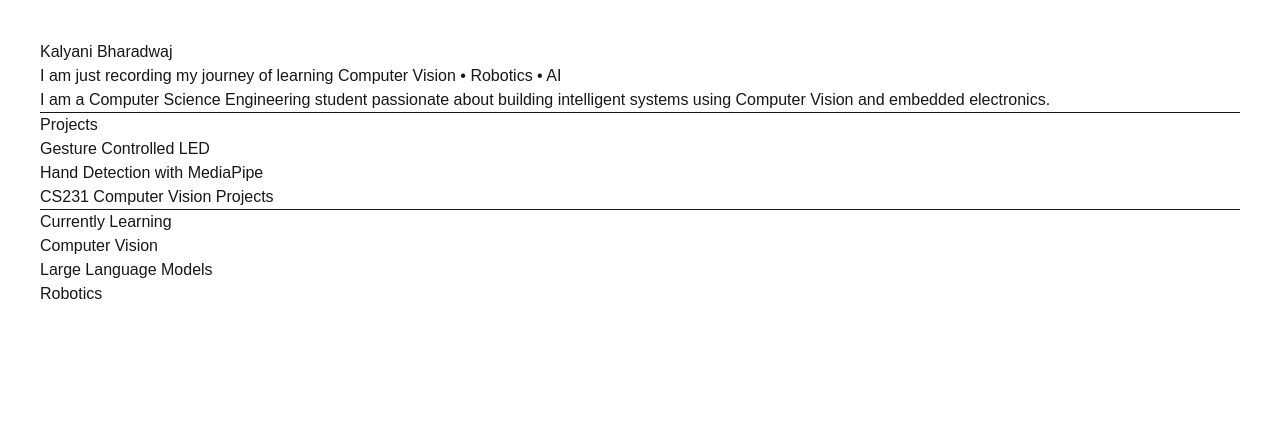
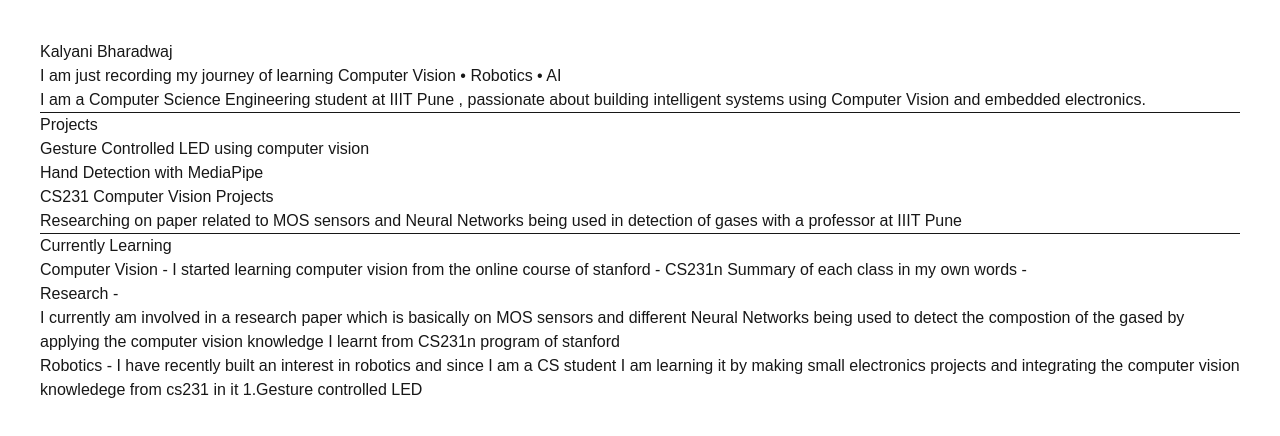
Before and after one commit to KB162/kalyanibharadwaj.github.io, a Next.js app: page / in a window 1280 px wide. Shown: the top 436 px of the page. Built offline with nearby package versions, Linux system fonts and the light colour scheme.

Commit message:
Updated hompage

```diff
--- a/app/page.tsx
+++ b/app/page.tsx
@@ -7,7 +7,7 @@ export default function Home() {
         Computer Vision • Robotics • AI</h2>
 
       <p>
-        I am a Computer Science Engineering student passionate about building
+        I am a Computer Science Engineering student at IIIT Pune , passionate about building
         intelligent systems using Computer Vision and embedded electronics.
       </p>
 
@@ -16,9 +16,10 @@ export default function Home() {
       <h2>Projects</h2>
 
       <ul>
-        <li>Gesture Controlled LED</li>
+        <li>Gesture Controlled LED using computer vision</li>
         <li>Hand Detection with MediaPipe</li>
         <li>CS231 Computer Vision Projects</li>
+        <li>Researching on paper related to MOS sensors and Neural Networks being used in detection of gases with a professor at IIIT Pune </li>
       </ul>
 
       <hr />
@@ -26,9 +27,20 @@ export default function Home() {
       <h2>Currently Learning</h2>
 
       <ul>
-        <li>Computer Vision</li>
-        <li>Large Language Models</li>
-        <li>Robotics</li>
+        <li>Computer Vision -
+            I started learning computer vision from the online course of stanford - CS231n
+            Summary of each class in my own words -
+
+
+        </li>
+        <li>Research - </li>
+        <li>I currently am involved in a research paper which is basically on MOS sensors and different Neural Networks being used to detect the compostion of the gased by applying the computer vision knowledge I learnt from CS231n program of stanford </li>
+
+        <li>Robotics -
+          I have recently built an interest in robotics and since I am a CS student I am learning it by making small electronics projects and integrating the computer vision knowledege from cs231 in it
+          1.Gesture controlled LED
+
+        </li>
       </ul>
     </main>
   );
```
